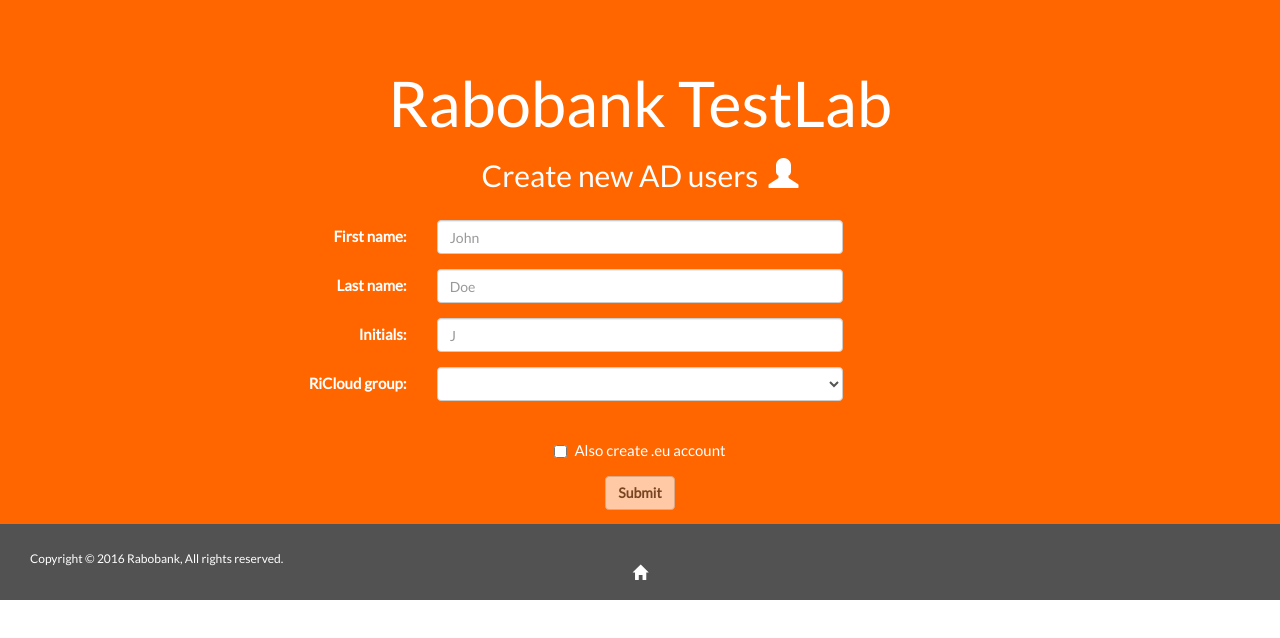
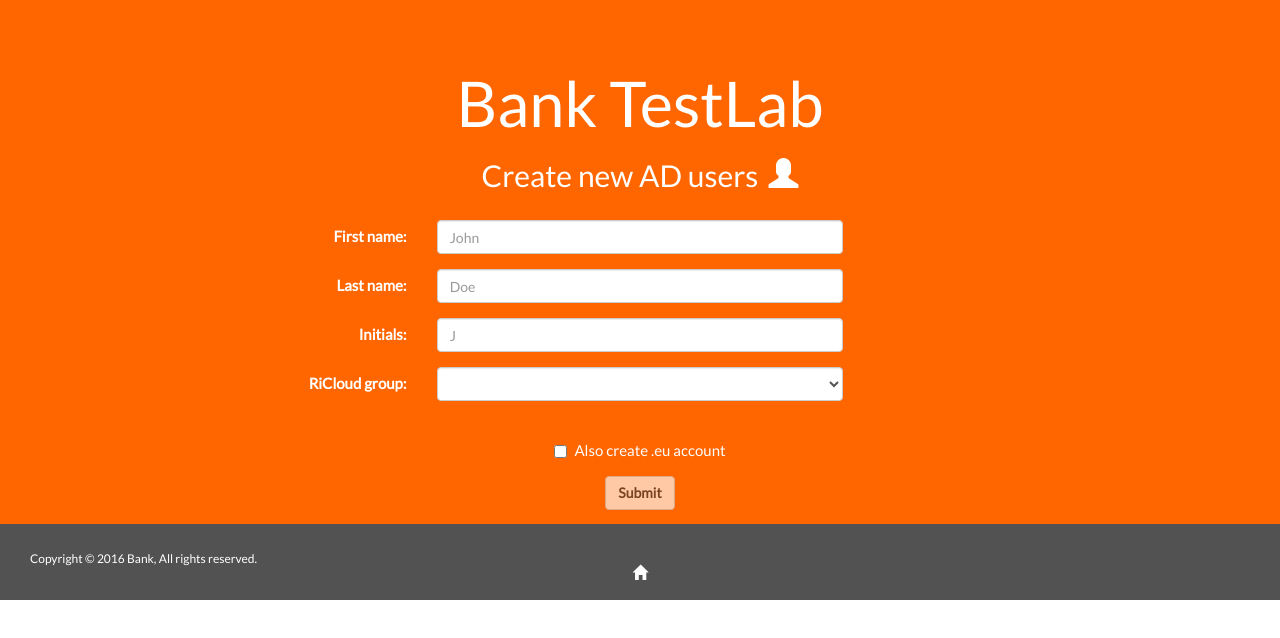
Before and after one commit to jvandegroep/CreateADUser, a plain HTML site: page Public/index.html in a window 1280 px wide. Drawn offline with nearby package versions, Linux system fonts and the light colour scheme; no server answers.

Commit message:
Update index.html

```diff
--- a/Public/index.html
+++ b/Public/index.html
@@ -15,7 +15,7 @@
 </head>
 <body>
   <div class="jumbotron text-center">
-    <h1>Rabobank TestLab</h1>
+    <h1>Bank TestLab</h1>
     <h2>Create new AD users<span class="glyphicon glyphicon-user logoUser"></span></h2>
     <br>
     <form class="form-horizontal" role="form" id="form1" name="form1" >
@@ -102,7 +102,7 @@
   <div class="container-fluid footer1">
     <div class="col-sm-12">
       <br>
-      <h6 id="footer" >Copyright © 2016 Rabobank, All rights reserved.<a href='http://wiki.testlab.local'><span class="glyphicon glyphicon-home logoHome"></span></a></h6>
+      <h6 id="footer" >Copyright © 2016 Bank, All rights reserved.<a href='http://wiki.testlab.local'><span class="glyphicon glyphicon-home logoHome"></span></a></h6>
     </div>
   </div>
 
```
